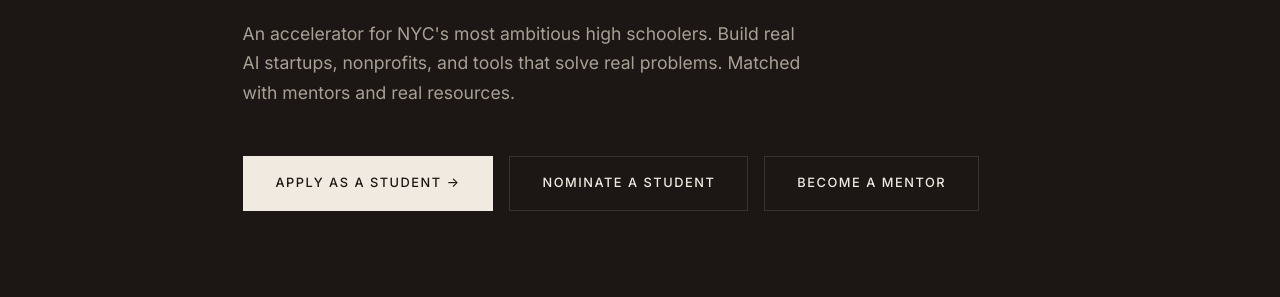
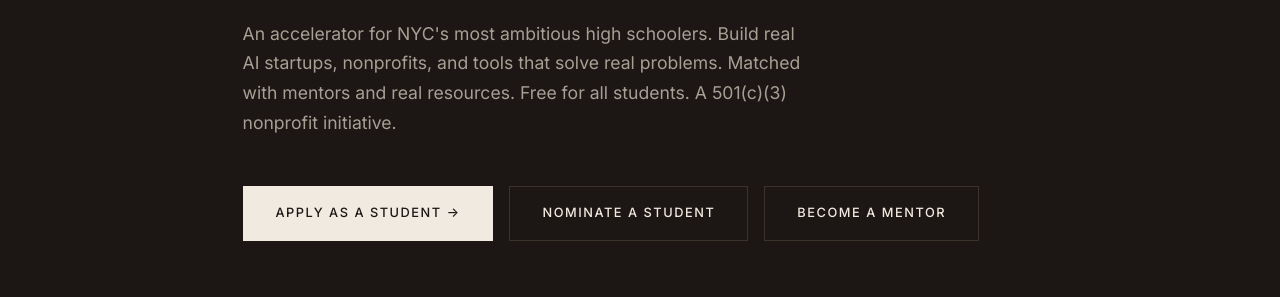
Before and after one commit to norypill/ai-coalition-website, a plain HTML site: page index.html in a window 1280 px wide. Shown: the part 503-800 px from the top of the page. Drawn offline with nearby package versions, Linux system fonts and the light colour scheme; a web font is replaced by a local one.

Commit message:
Add "Free for all students" and nonprofit line to hero body
Co-Authored-By: Claude Opus 4.6 <noreply@anthropic.com>

```diff
--- a/index.html
+++ b/index.html
@@ -54,7 +54,7 @@
         of AI changemakers.
       </h1>
       <p class="hero__body">
-        An accelerator for NYC's most ambitious high schoolers. Build real AI startups, nonprofits, and tools that solve real problems. Matched with mentors and real resources.
+        An accelerator for NYC's most ambitious high schoolers. Build real AI startups, nonprofits, and tools that solve real problems. Matched with mentors and real resources. Free for all students. A 501(c)(3) nonprofit initiative.
       </p>
       <div class="hero__ctas">
         <a href="/apply.html" class="btn btn--filled">Apply as a Student &rarr;</a>
```
